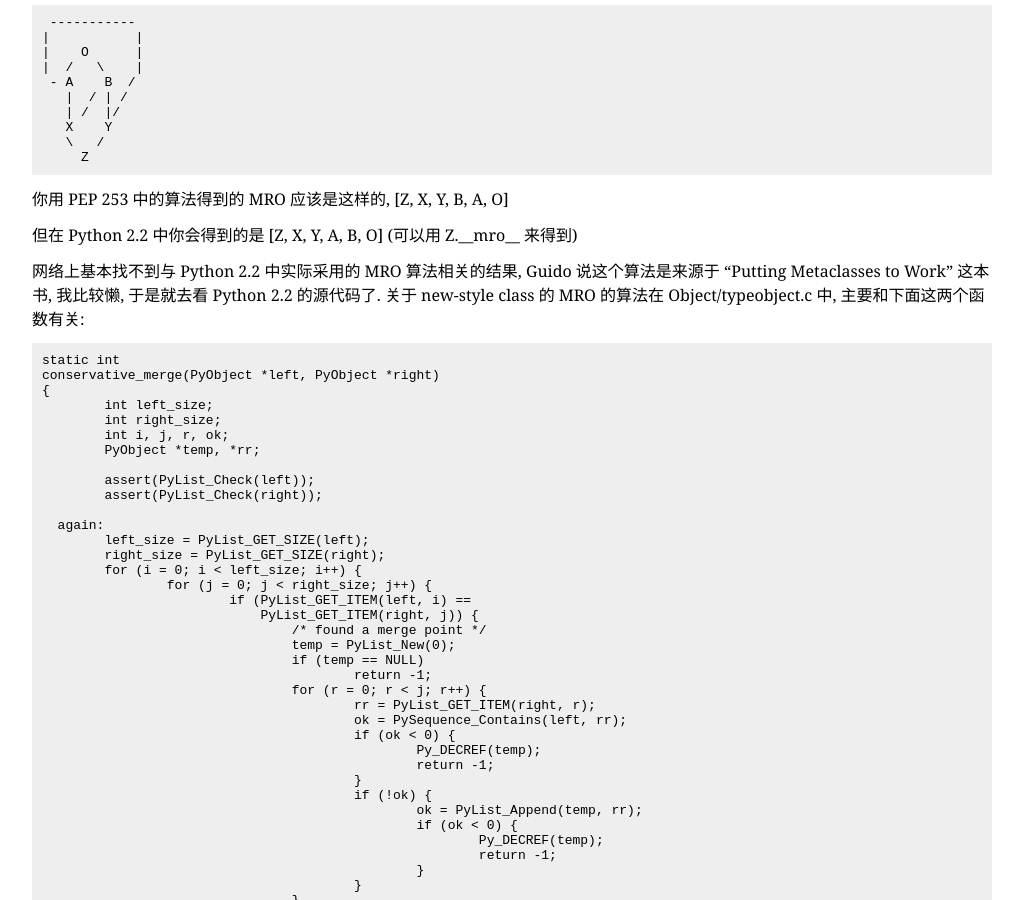
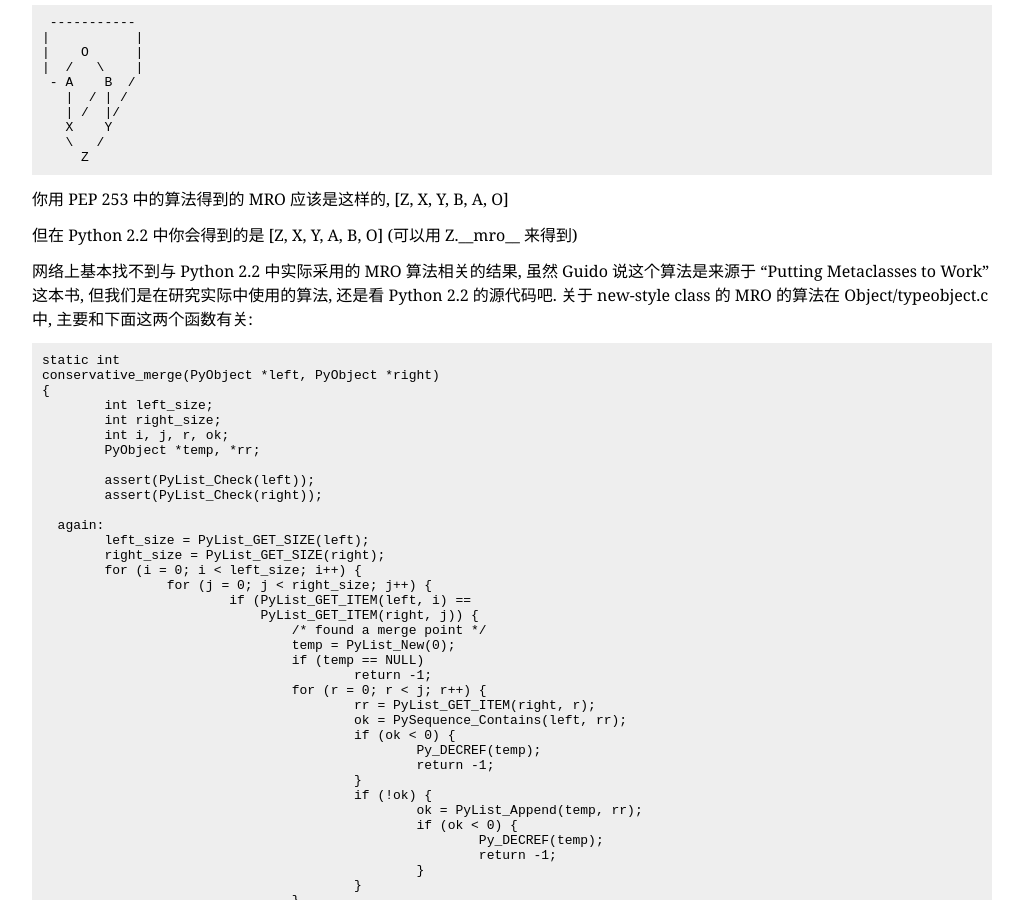
Before and after one commit to yoncise/yoncise.github.io, a Jekyll site: the page built from _posts/2013-08-27-Python-Method-Resolution-Order.md, in a window 1280 px wide and 900 px high, scrolled down 1513 px. Shown: the whole window, without its empty margins (128-1151 px from the left). Built offline with Jekyll 4.4.1, drawn with Linux system fonts in a browser that asks for light colours; Markdown is read by kramdown in place of the engine named in the settings; comment, search, counter and statistics services are not loaded.

Commit message:
new post

```diff
--- a/_posts/2013-08-27-Python-Method-Resolution-Order.md
+++ b/_posts/2013-08-27-Python-Method-Resolution-Order.md
@@ -89,8 +89,8 @@ PEP 253 中的算法也很简单, 就是先对继承图做 classic 算法得到
 
 但在 Python 2.2 中你会得到的是 [Z, X, Y, A, B, O] (可以用 Z.\__mro__ 来得到)
 
-网络上基本找不到与 Python 2.2 中实际采用的 MRO 算法相关的结果, Guido 说这个算法是来源于 "Putting Metaclasses to Work" 这本书,
-我比较懒, 于是就去看 Python 2.2 的源代码了. 关于 new-style class 的 MRO 的算法在 Object/typeobject.c 中,
+网络上基本找不到与 Python 2.2 中实际采用的 MRO 算法相关的结果, 虽然 Guido 说这个算法是来源于 "Putting Metaclasses to Work" 这本书,
+但我们是在研究实际中使用的算法, 还是看 Python 2.2 的源代码吧. 关于 new-style class 的 MRO 的算法在 Object/typeobject.c 中,
 主要和下面这两个函数有关:
 
     static int
```
